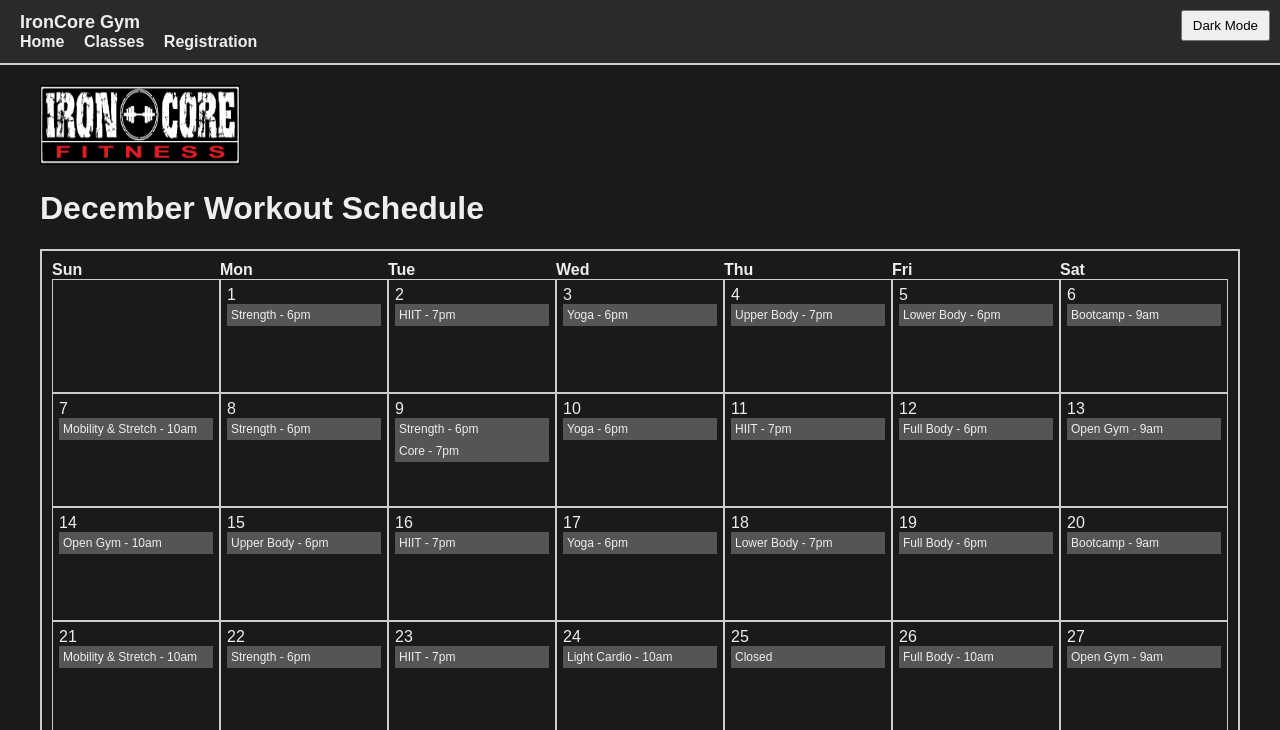
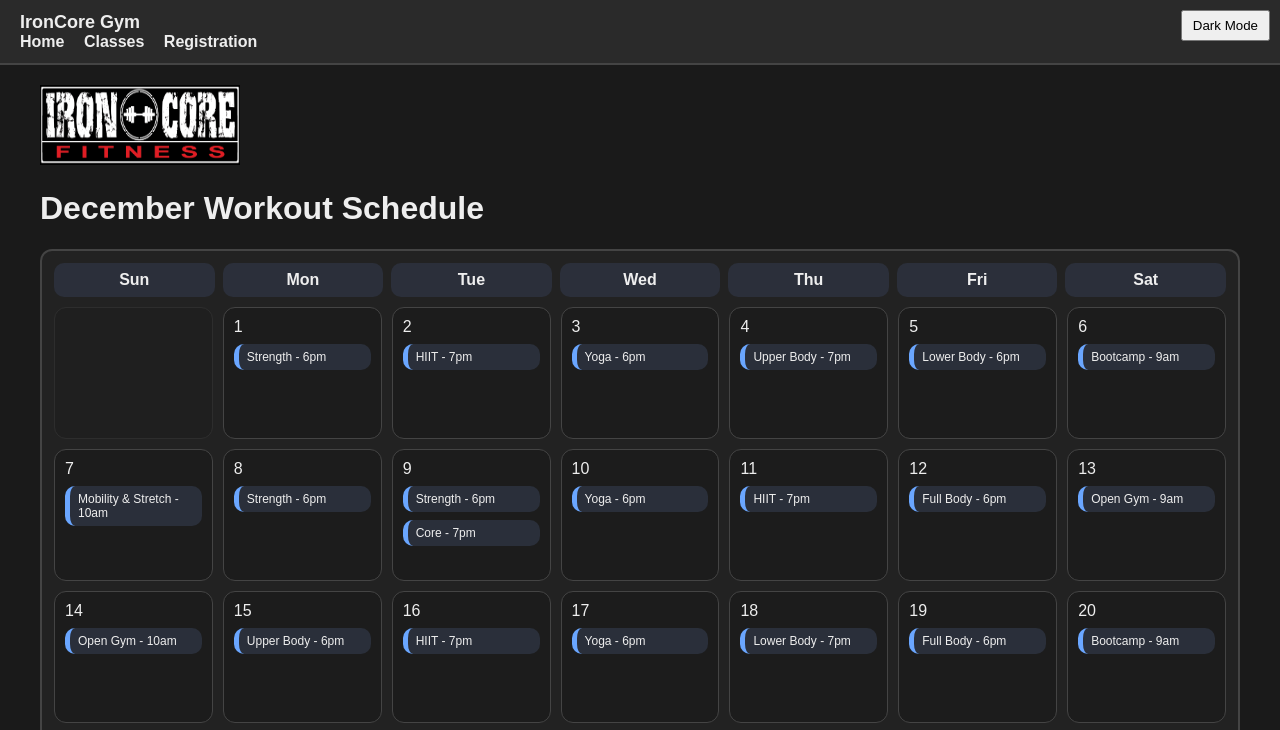
Before and after one commit to kingbabyx/Final, a plain HTML site: page classes.html in a window 1280 px wide. Both pictures are taken after a click on the button "Dark Mode". Shown: the top 730 px of the page. Drawn offline with Linux system fonts and the light colour scheme.

Commit message:
Update style.css

```diff
--- a/style.css
+++ b/style.css
@@ -26,6 +26,7 @@ body {
 
   body.dark header {
     background: #2a2a2a;
+    border-bottom-color: #444;
   }
 
   #logo {
@@ -43,7 +44,7 @@ body {
   main {
     padding: 20px;
     max-width: 1200px;
-    margin : 0 auto;
+    margin: 0 auto;
   }
 
   #trainerRow {
@@ -55,42 +56,106 @@ body {
     width: 30%;
     height: 200px;
     object-fit: cover;
+    transition: transform 0.2s;
+  }
+
+  #trainerRow img:hover {
+    transform: scale(1.1);
   }
 
   #calendarWrap {
     border: 2px solid #ccc;
-    padding: 10px;
+    padding: 12px;
+    border-radius: 12px;
+    background: #fff;
+  }
+
+  body.dark #calendarWrap {
+    background: #222;
+    border-color: #444;
   }
 
   #calHeader {
     display: grid;
     grid-template-columns: repeat(7, 1fr);
     font-weight: bold;
+    text-align: center;
+    gap: 8px;
+    margin-bottom: 10px;
+  }
+
+  #calHeader div {
+    padding: 8px 0;
+    border-radius: 10px;
+    background: #eaf2ff;
+  }
+
+  body.dark #calHeader div {
+    background: #2b2f3a;
   }
 
   #calGrid {
     display: grid;
     grid-template-columns: repeat(7, 1fr);
+    gap: 10px;
   }
 
-  .day, .empty {
-    border: 1px solid #ccc;
-    min-height: 100px;
-    padding: 6px;
+  .day,
+  .empty {
+    border: 1px solid #ddd;
+    min-height: 110px;
+    padding: 10px;
+    border-radius: 12px;
+    background: #fafafa;
+  }
+
+  body.dark .day,
+  body.dark .empty {
+    background: #1c1c1c;
+    border-color: #444;
+    color: #eee;
+  }
+
+  .day:hover {
+    cursor: pointer;
+  }
+
+  .empty {
+    opacity: 0.35;
   }
 
   .workout {
-    background: #f2f2f2;
+    margin-top: 8px;
+    padding: 6px 8px;
+    border-radius: 10px;
     font-size: 12px;
-    padding: 4px;
+    background: #e8f2ff;
+    border-left: 5px solid #2b78ff;
   }
 
-  .workout:hover {
-    font-size: 14px;
+  body.dark .workout {
+    background: #2a2f3a;
+    border-left-color: #6aa6ff;
+    color: #eee;
   }
 
   #regForm {
     max-width: 420px;
+  }
+
+  #regForm input,
+  #regForm select,
+  #regForm textarea {
+    width: 100%;
+    margin-bottom: 12px;
+    padding: 8px;
+    box-sizing: border-box;
+  }
+
+  #regForm button {
+    padding: 8px 14px;
+    margin-right: 8px;
+    cursor: pointer;
   }
 
   #validationResults {
@@ -98,24 +163,17 @@ body {
   }
 
   footer {
-    padding: 15px;
     background: #e0e0e0;
     margin-top: 40px;
+  }
+
+  footer p {
+    max-width: 1200px;
+    margin: 0 auto;
+    padding: 15px 0;
     text-align: center;
   }
-  #trainerRow img {
-    transition: transform 0.2s;
+
+  body.dark footer {
+    background: #2a2a2a;
   }
-
-  #trainerRow img:hover {
-    transform: scale(1.1);
-  }
-
-  body.dark .day,
-body.dark .dayNum,
-body.dark .workout {
-  color: #eee;
-}
-body.dark .workout {
-    background: #555;
-  }
```
